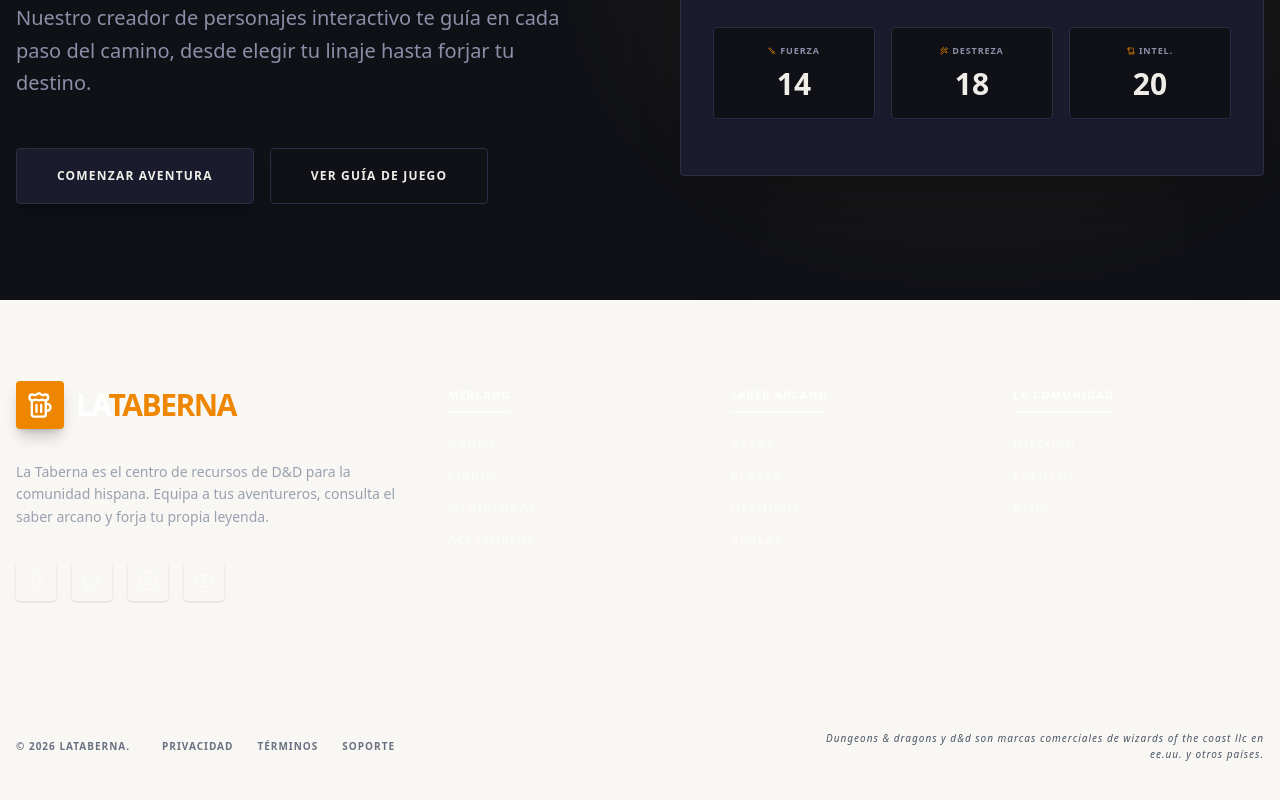
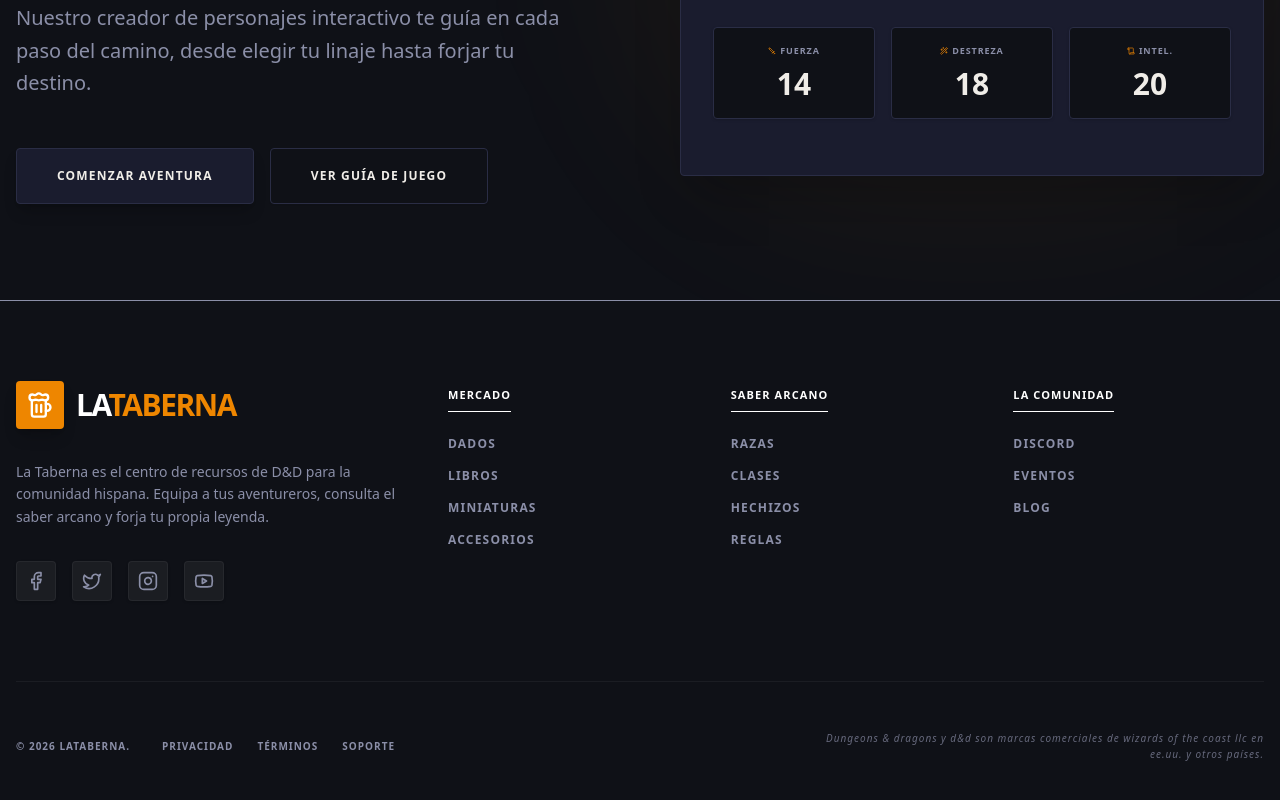
Before and after one commit to MiguelAVZ2000/Lataberna, a Next.js app: page / in a window 1280 px wide. Shown: the part 2410-3210 px from the top of the page. Built offline with nearby package versions, Linux system fonts and the light colour scheme; no server answers; the database is empty.

Commit message:
fix: remove invalid decoration-accent-gold, update footer to dark palette

```diff
--- a/components/site-footer.tsx
+++ b/components/site-footer.tsx
@@ -23,7 +23,7 @@ const footerLinks = {
 
 export function SiteFooter() {
   return (
-    <footer className="bg-[var(--color-dark-section)] text-white/50 py-20 border-t border-[var(--color-accent-gold)]/30">
+    <footer className="bg-bg-base text-text-muted py-20 border-t border-[var(--color-accent-gold)]/30">
       <div className="container mx-auto px-4 max-w-7xl">
         <div className="grid gap-12 lg:grid-cols-6 mb-20">
 
@@ -37,7 +37,7 @@ export function SiteFooter() {
                 LA<span className="text-[#EE8600]">TABERNA</span>
               </span>
             </Link>
-            <p className="text-sm leading-relaxed max-w-sm font-sans text-gray-400">
+            <p className="text-sm leading-relaxed max-w-sm font-sans text-text-muted">
               La Taberna es el centro de recursos de D&D para la comunidad hispana.
               Equipa a tus aventureros, consulta el saber arcano y forja tu propia leyenda.
             </p>
@@ -59,7 +59,7 @@ export function SiteFooter() {
               <ul className="space-y-4">
                 {footerLinks.tienda.map((link) => (
                   <li key={link.name}>
-                    <Link href={link.href} className="text-xs font-black uppercase tracking-widest hover:text-white transition-colors flex items-center gap-2 group decoration-accent-gold">
+                    <Link href={link.href} className="text-xs font-black uppercase tracking-widest hover:text-gold transition-colors flex items-center gap-2 group">
                        {link.name}
                     </Link>
                   </li>
@@ -74,7 +74,7 @@ export function SiteFooter() {
               <ul className="space-y-4">
                 {footerLinks.wiki.map((link) => (
                   <li key={link.name}>
-                    <Link href={link.href} className="text-xs font-black uppercase tracking-widest hover:text-white transition-colors flex items-center gap-2 group decoration-accent-gold">
+                    <Link href={link.href} className="text-xs font-black uppercase tracking-widest hover:text-gold transition-colors flex items-center gap-2 group">
                        {link.name}
                     </Link>
                   </li>
@@ -89,7 +89,7 @@ export function SiteFooter() {
               <ul className="space-y-4">
                 {footerLinks.comunidad.map((link) => (
                   <li key={link.name}>
-                    <Link href={link.href} className="text-xs font-black uppercase tracking-widest hover:text-white transition-colors flex items-center gap-2 group decoration-accent-gold">
+                    <Link href={link.href} className="text-xs font-black uppercase tracking-widest hover:text-gold transition-colors flex items-center gap-2 group">
                        {link.name} <ArrowUpRight className="h-3 w-3 opacity-0 group-hover:opacity-100 transition-opacity text-[var(--color-accent-gold)]" />
                     </Link>
                   </li>
@@ -100,7 +100,7 @@ export function SiteFooter() {
         </div>
 
         {/* Bottom Bar */}
-        <div className="pt-12 border-t border-white/5 flex flex-col lg:flex-row items-center justify-between gap-8 text-[10px] font-black uppercase tracking-widest text-gray-500">
+        <div className="pt-12 border-t border-white/5 flex flex-col lg:flex-row items-center justify-between gap-8 text-[10px] font-black uppercase tracking-widest text-text-muted">
           <div className="flex flex-col lg:flex-row items-center gap-8">
             <p>
               &copy; {new Date().getFullYear()} LATABERNA.
@@ -111,7 +111,7 @@ export function SiteFooter() {
                <span className="hover:text-white cursor-pointer transition-colors">Soporte</span>
             </div>
           </div>
-          <p className="text-gray-600 max-w-md text-center lg:text-right leading-relaxed font-sans font-normal lowercase italic first-letter:uppercase">
+          <p className="text-text-muted/70 max-w-md text-center lg:text-right leading-relaxed font-sans font-normal lowercase italic first-letter:uppercase">
             Dungeons & Dragons y D&D son marcas comerciales de Wizards of the Coast LLC en EE.UU. y otros países.
           </p>
         </div>
```
